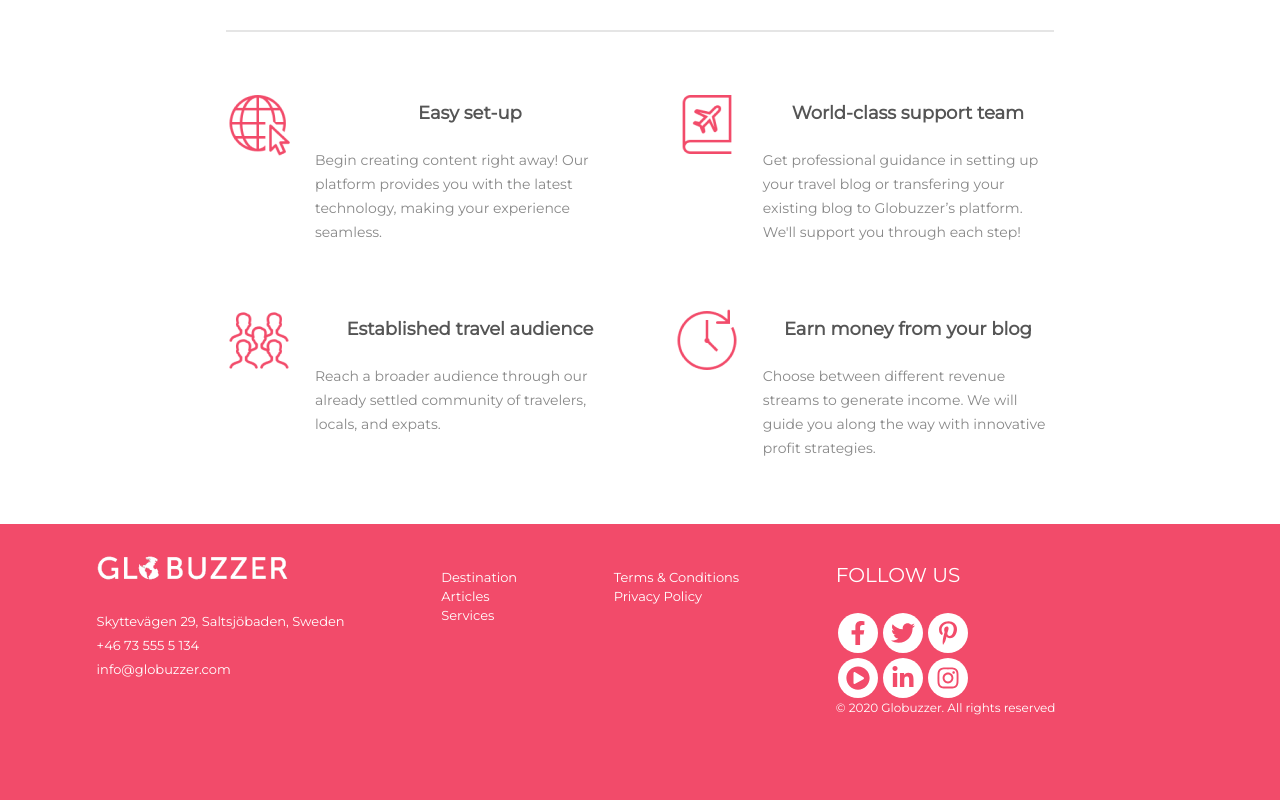
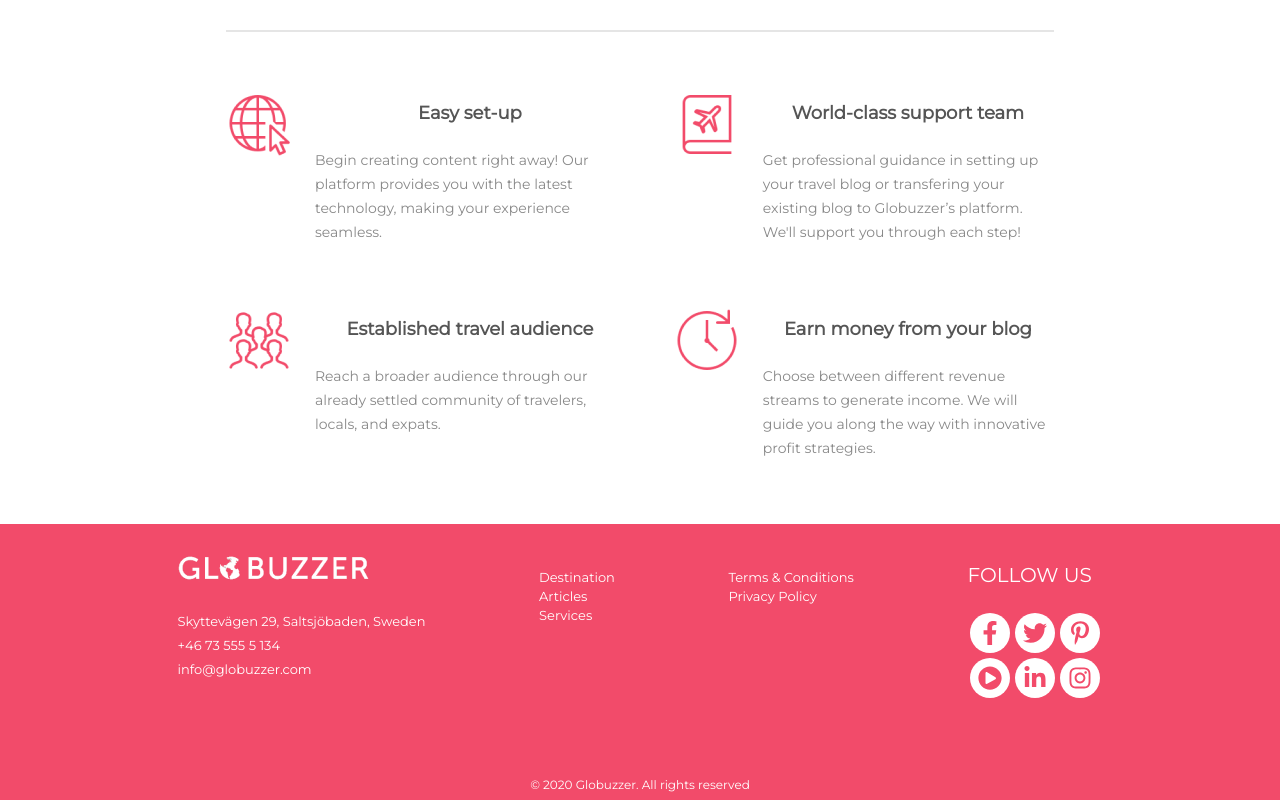
Before and after one commit to tarcea/why-globuzzer, a React (Create React App) app: page / in a window 1280 px wide. Shown: the part 256-1056 px from the top of the page. Built offline with nearby package versions, Linux system fonts and the light colour scheme.

Commit message:
centered elements on footer

```diff
--- a/src/components/Footer/Footer.css
+++ b/src/components/Footer/Footer.css
@@ -16,6 +16,7 @@ a {
   align-content: center;
   width:90%;
   height: 100%;
+  margin: 0 auto;
 }
 
 .footer-addresse {
@@ -99,5 +100,12 @@ a {
   font-weight: 500;
   font-size: 12px;
   color: #FFFFFF;
-  display: flex;
+  /*display: flex;*/
+  position: absolute;
+  margin-left: auto;
+  margin-right: auto;
+  left: 0;
+  right: 0;
+  bottom: 8px;
+  text-align: center;
 }
--- a/src/components/Footer/Footer.js
+++ b/src/components/Footer/Footer.js
@@ -2,7 +2,6 @@ import React, { useState, useEffect } from 'react';
 // import FooterMap from './FooterMap';
 import FooterContact from './FooterContact';
 import FooterContactMobile from './FooterContactMobile';
-
 
 const Footer = () => {
   const [width, setWidth] = useState(window.innerWidth);
--- a/src/components/Footer/FooterContact.js
+++ b/src/components/Footer/FooterContact.js
@@ -29,7 +29,7 @@ const FooterContact = () => {
         <div className="icon-column">
           <p className="follow-us">FOLLOW US</p>
           <ContactIcons />
-           <div className="footer-copyright">© { CURRENT_YEAR } Globuzzer. All rights reserved</div>
+          <div className="footer-copyright">© { CURRENT_YEAR } Globuzzer. All rights reserved</div>
         </div>
       </div>
     </div>
--- a/src/components/Footer/FooterContactMobile.js
+++ b/src/components/Footer/FooterContactMobile.js
@@ -21,7 +21,7 @@ const FooterContactMobile = () => {
       <div className="mobile-icons">
         <ContactIcons />
       </div>
-      <div className="footer-copyright">
+      <div className="footer-copyright-mobile">
         <p>© { CURRENT_YEAR } Globuzzer. All rights reserved</p>
       </div>
     </div>
--- a/src/components/Footer/FooterMobile.css
+++ b/src/components/Footer/FooterMobile.css
@@ -127,7 +127,7 @@ a {
   align-items: center;
 }
 
-.footer-copyright {
+.footer-copyright-mobile {
   font-family: Montserrat;
   font-style: normal;
   text-align: center;
@@ -135,6 +135,7 @@ a {
   font-weight: 500;
   font-size: 12px;
   color: #FFFFFF;
+  display: flex;
 }
 
 
```
